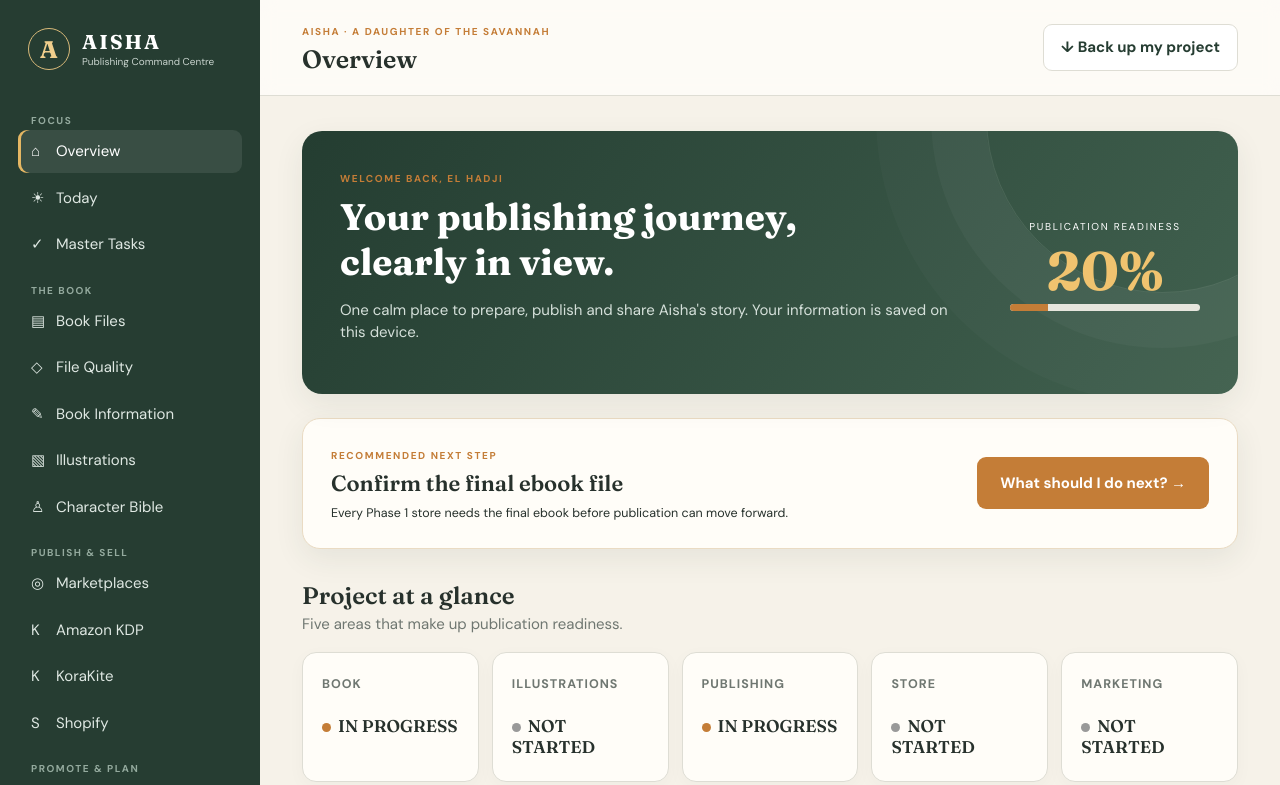
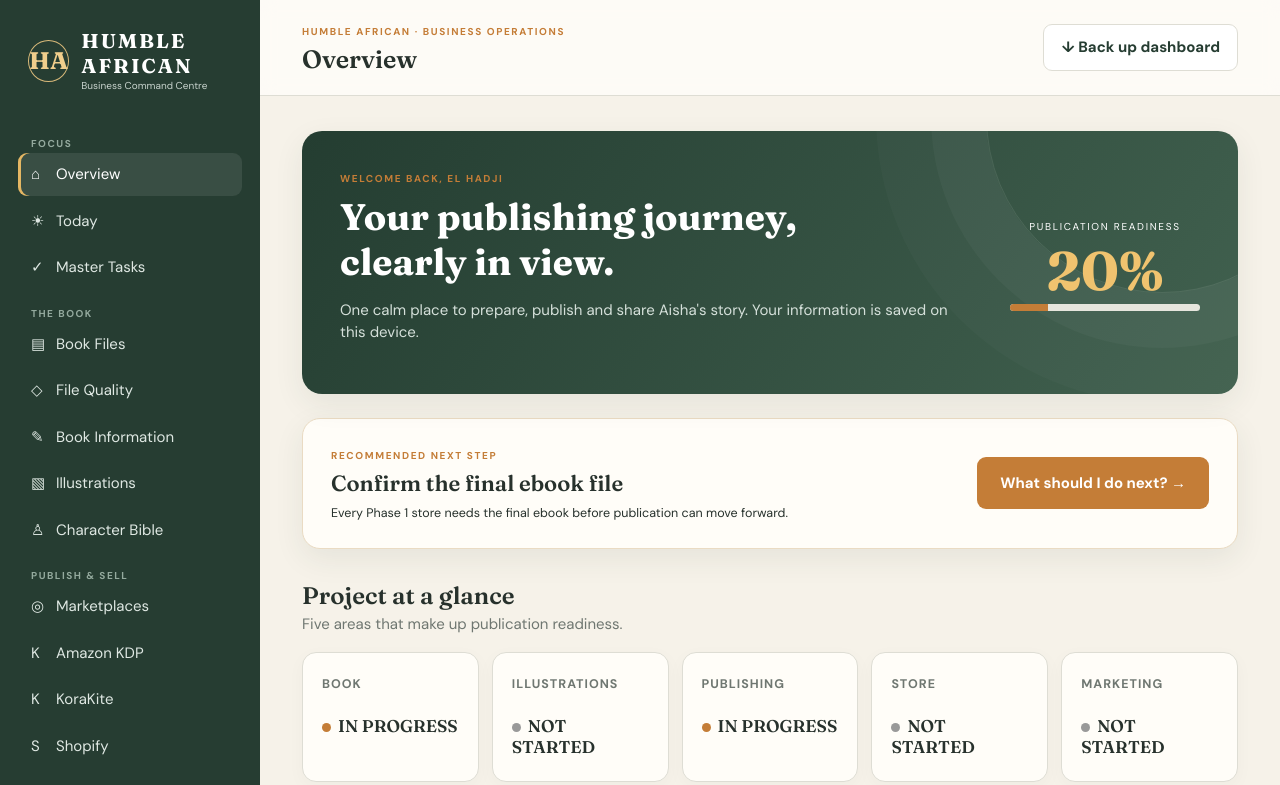
Before and after one commit to elhadjiguy-wq/humble-african-command-centre, a website: page index.html in a window 1280 px wide. Shown: the top 785 px of the page. Drawn offline with Linux system fonts and the light colour scheme.

Commit message:
Start HUMBLE AFRICAN Command Centre v2

```diff
--- a/index.html
+++ b/index.html
@@ -4,22 +4,22 @@
   <meta charset="UTF-8">
   <meta name="viewport" content="width=device-width, initial-scale=1.0">
   <meta name="theme-color" content="#253c30">
-  <title>Aisha Publishing Command Centre</title>
+  <title>HUMBLE AFRICAN Business Command Centre</title>
   <link rel="stylesheet" href="styles.css">
 </head>
 <body>
   <a class="skip-link" href="#main">Skip to the page</a>
   <div class="app-shell">
     <aside class="sidebar" id="sidebar">
-      <div class="brand"><span class="brand-mark">A</span><div><strong>AISHA</strong><small>Publishing Command Centre</small></div></div>
+      <div class="brand"><span class="brand-mark">HA</span><div><strong>HUMBLE AFRICAN</strong><small>Business Command Centre</small></div></div>
       <nav id="navigation" aria-label="Main navigation"></nav>
-      <div class="safety-note"><span>◆</span><div><strong>Your work stays here</strong><small>Nothing is published or sent without your approval.</small></div></div>
+      <div class="safety-note"><span>◆</span><div><strong>Rooted in Africa. Made for everyone.</strong><small>One place to see what is live, what is blocked and what makes money next.</small></div></div>
     </aside>
     <div class="workspace">
       <header class="topbar">
         <button class="icon-button mobile-only" id="menuButton" aria-label="Open menu">☰</button>
-        <div><span class="eyebrow">AISHA · A DAUGHTER OF THE SAVANNAH</span><h1 id="pageTitle">Overview</h1></div>
-        <button class="button secondary" id="backupButton">↓ Back up my project</button>
+        <div><span class="eyebrow">HUMBLE AFRICAN · BUSINESS OPERATIONS</span><h1 id="pageTitle">Overview</h1></div>
+        <button class="button secondary" id="backupButton">↓ Back up dashboard</button>
       </header>
       <main id="main" tabindex="-1"></main>
     </div>
```
